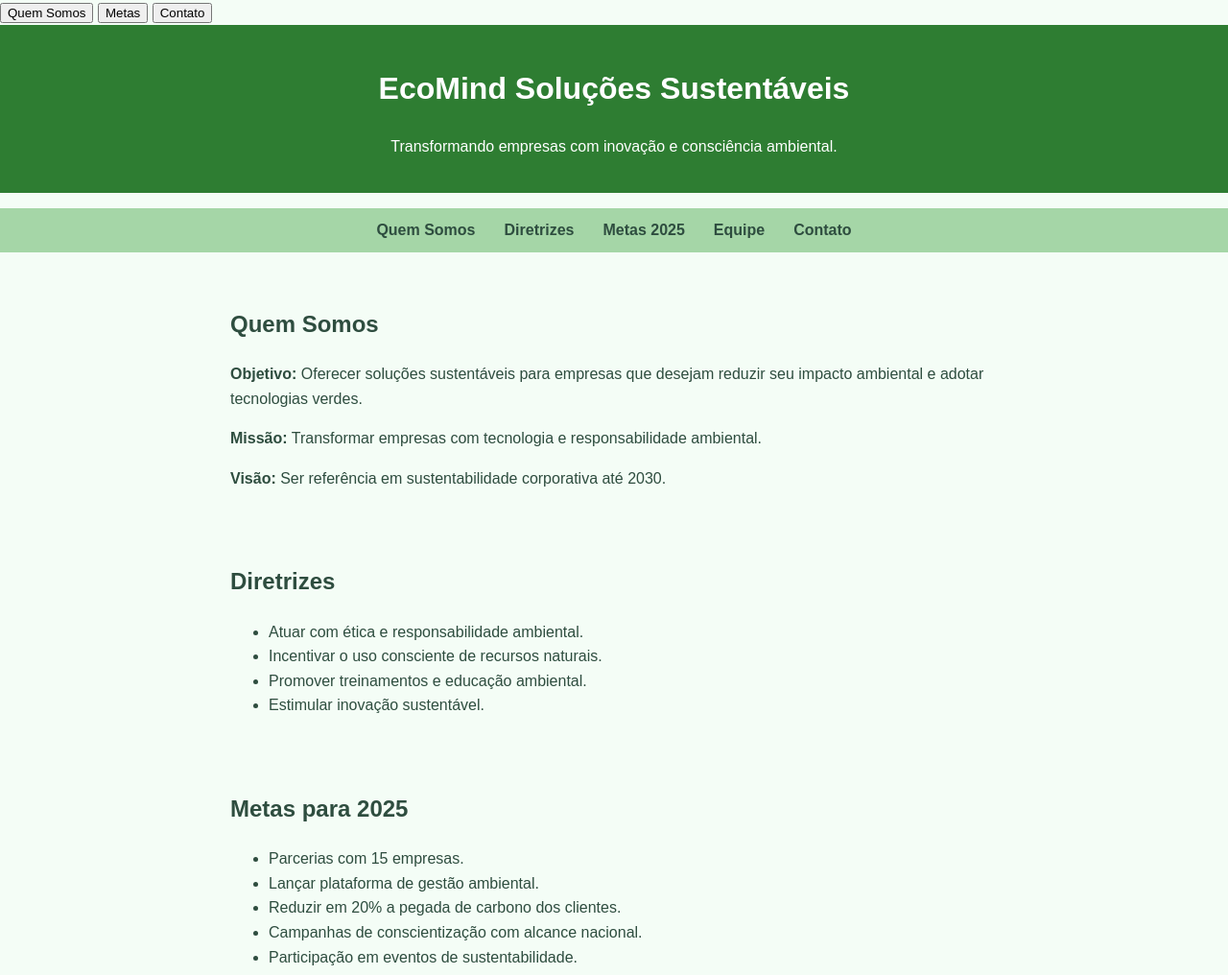
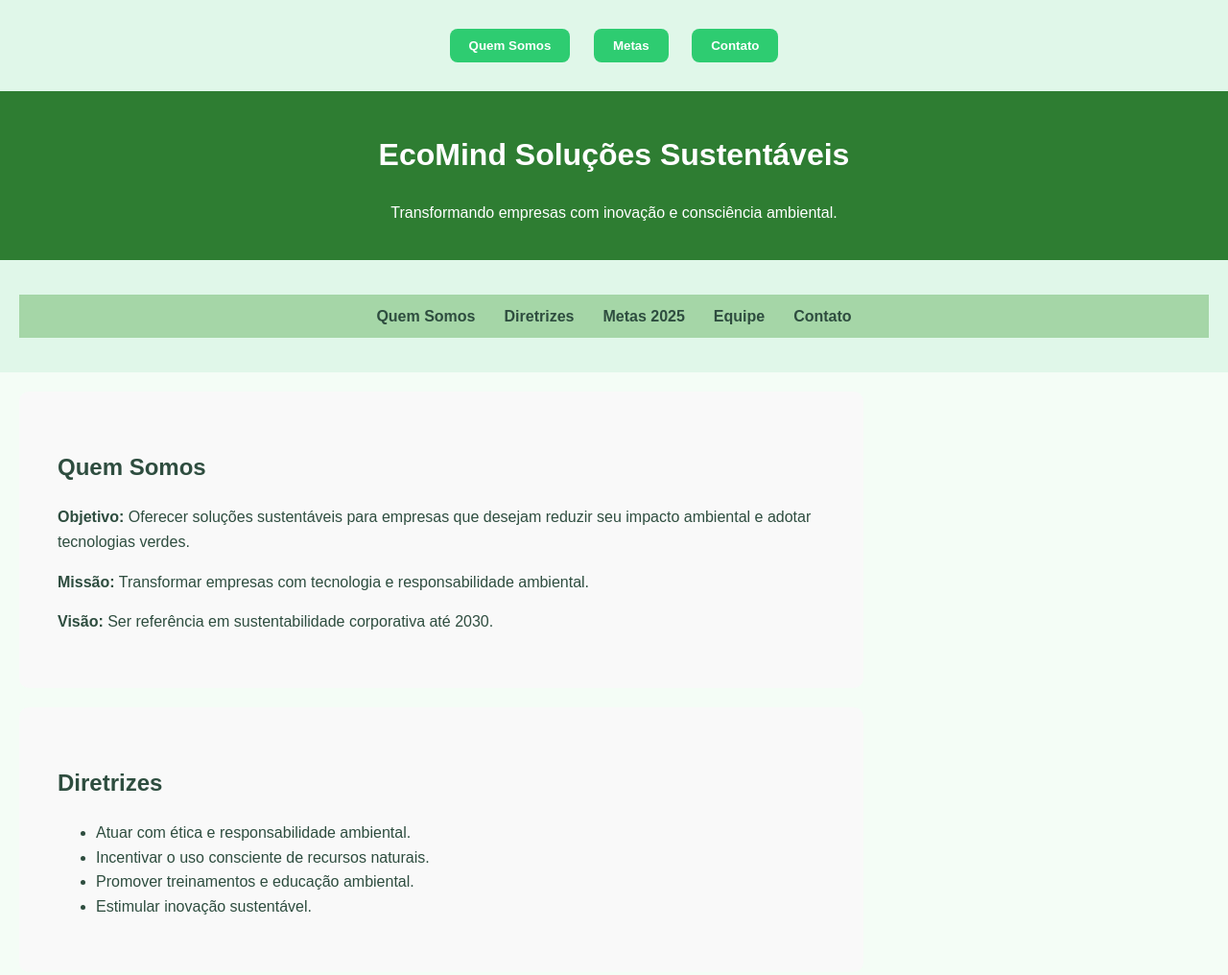
Before and after one commit to Bruninha10/ecomind-site, a plain HTML site: page index.html in a window 1280 px wide. Shown: the top 1016 px of the page at 96% size. Drawn offline with Linux system fonts and the light colour scheme.

Commit message:
Update style.css

```diff
--- a/style.css
+++ b/style.css
@@ -37,6 +37,39 @@ section {
   max-width: 800px;
   margin: auto;
 }
+/*Estilo para o menu de botões (navegação) */
+nav {
+  background-color: #e0f7e9;
+  text-align: center;
+  padding: 20px;
+  position: sticky;
+  top: 0;
+  z-index: 1000;
+}
+
+nav button {
+  margin: 10px;
+  padding: 10px 20px;
+  background-color: #2ecc71;
+  color: white;
+  border: none;
+  border-radius: 8px;
+  cursor: pointer;
+  font-weight: bold;
+  transition: background-color 0.3s ease;
+}
+
+nav button:hover {
+  background-color: #27ae60;
+}
+
+/*Estilo para as seções */
+section {
+  padding: 40px;
+  margin: 20px;
+  background-color: #f9f9f9;
+  border-radius: 10px;
+}
 
 footer {
   text-align: center;
```
